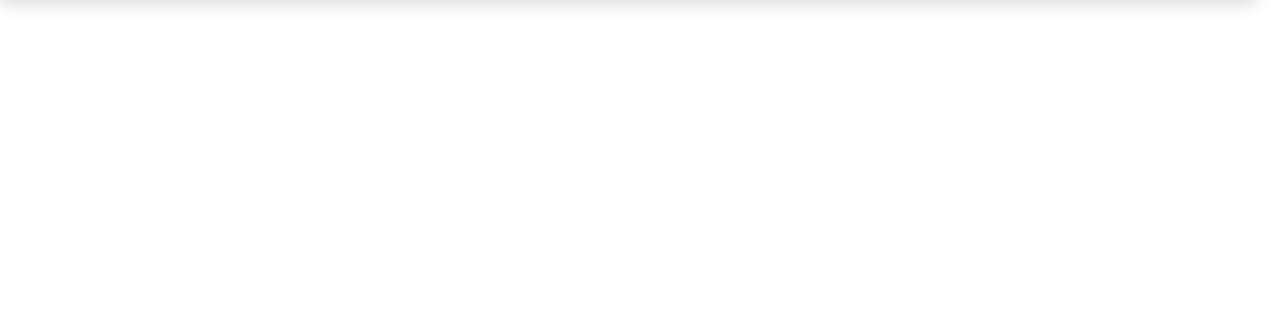
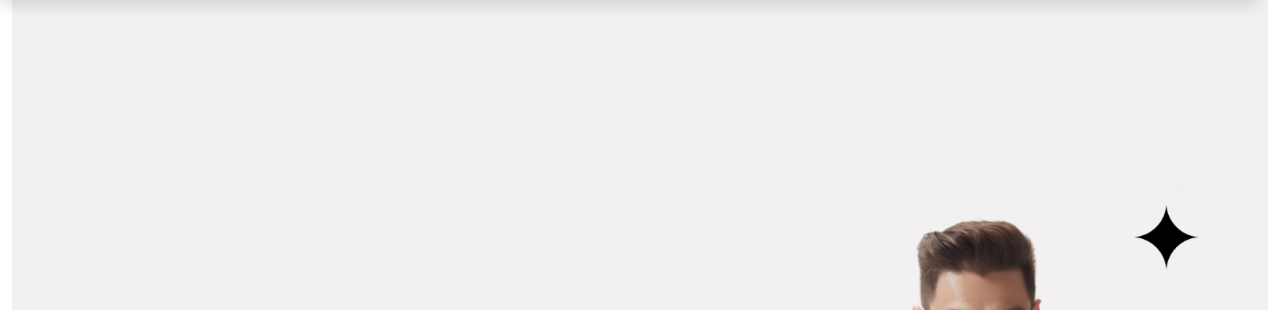
Before and after one commit to GKsathish/GK-KART, a plain HTML site: page Index.html in a window 1280 px wide. Shown: the part 72-382 px from the top of the page. Drawn offline with nearby package versions, Linux system fonts and the light colour scheme; the site is published under a folder, as on GitHub Pages, so addresses that start at the root find nothing.

Commit message:
Update index.css

```diff
--- a/index.css
+++ b/index.css
@@ -38,7 +38,7 @@ a:hover {
 .hero-img {
 
 
-    background-image: url("/Images/bg.png");
+    background-image: url("Images/bg.png");
     height: 100vh;
     background-repeat: no-repeat;
     background-size: cover; /* Ensure the image covers the entire background */
```
